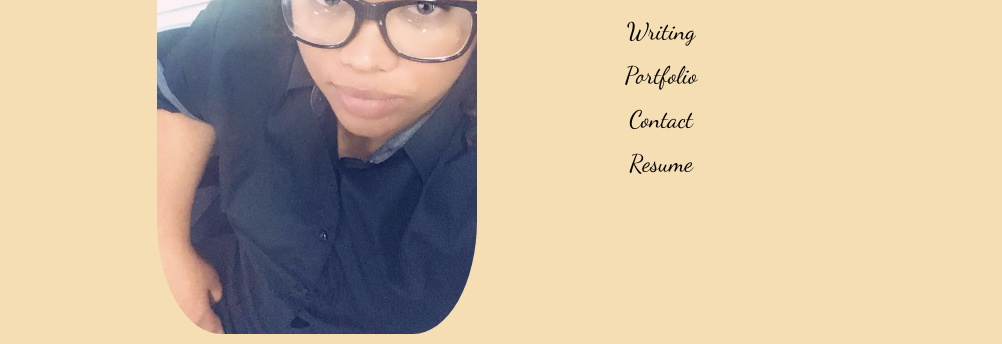
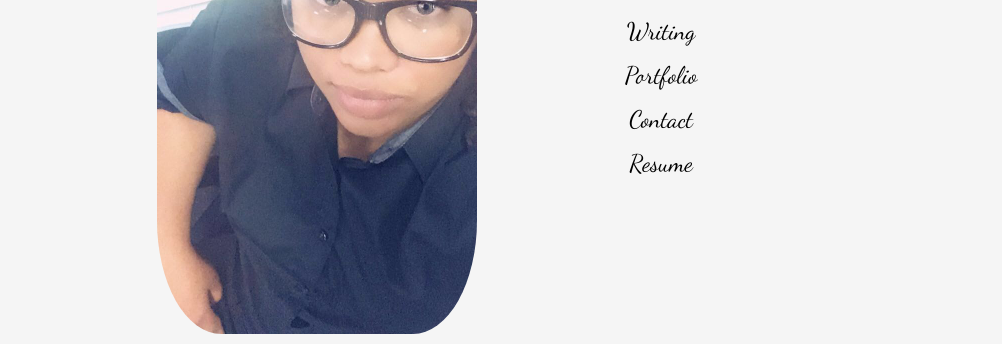
Before and after one commit to jowaynejosephs/jowaynejosephs, a plain HTML site: page index.html in a window 1280 px wide. Shown: the part 315-659 px from the top of the page, without its empty margins (159-1161 px from the left). Drawn offline with Linux system fonts and the light colour scheme.

Commit message:
change background color

```diff
--- a/style.css
+++ b/style.css
@@ -1,6 +1,7 @@
 @import url('https://fonts.googleapis.com/css?family=Dancing+Script');
 body{
-    background:wheat;
+    background:whitesmoke;
+    /* background-image:url('background.jpg'); */
     }
 
     h1{
```
